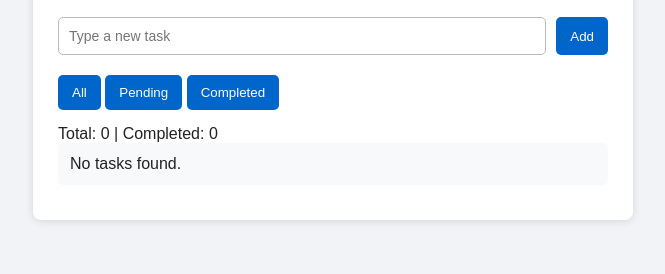
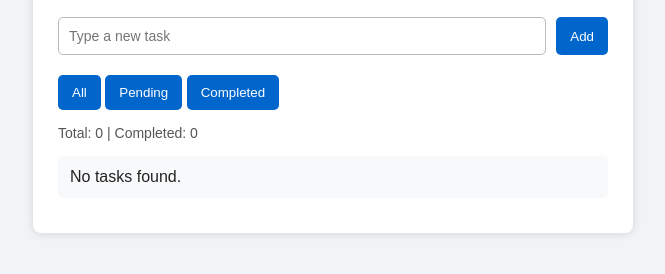
Before and after one commit to SilvaSupportSolutions/Task-Manager, a plain HTML site: page index.html in a window 1280 px wide. Shown: the part 128-402 px from the top of the page, without its empty margins (307-972 px from the left). Drawn offline with Linux system fonts and the light colour scheme.

Commit message:
Update style.css

```diff
--- a/style.css
+++ b/style.css
@@ -92,3 +92,8 @@ li {
 .complete-btn {
     background: #198754;
 }
+#taskCounter {
+    margin-bottom: 15px;
+    color: #555;
+    font-size: 14px;
+}
```
